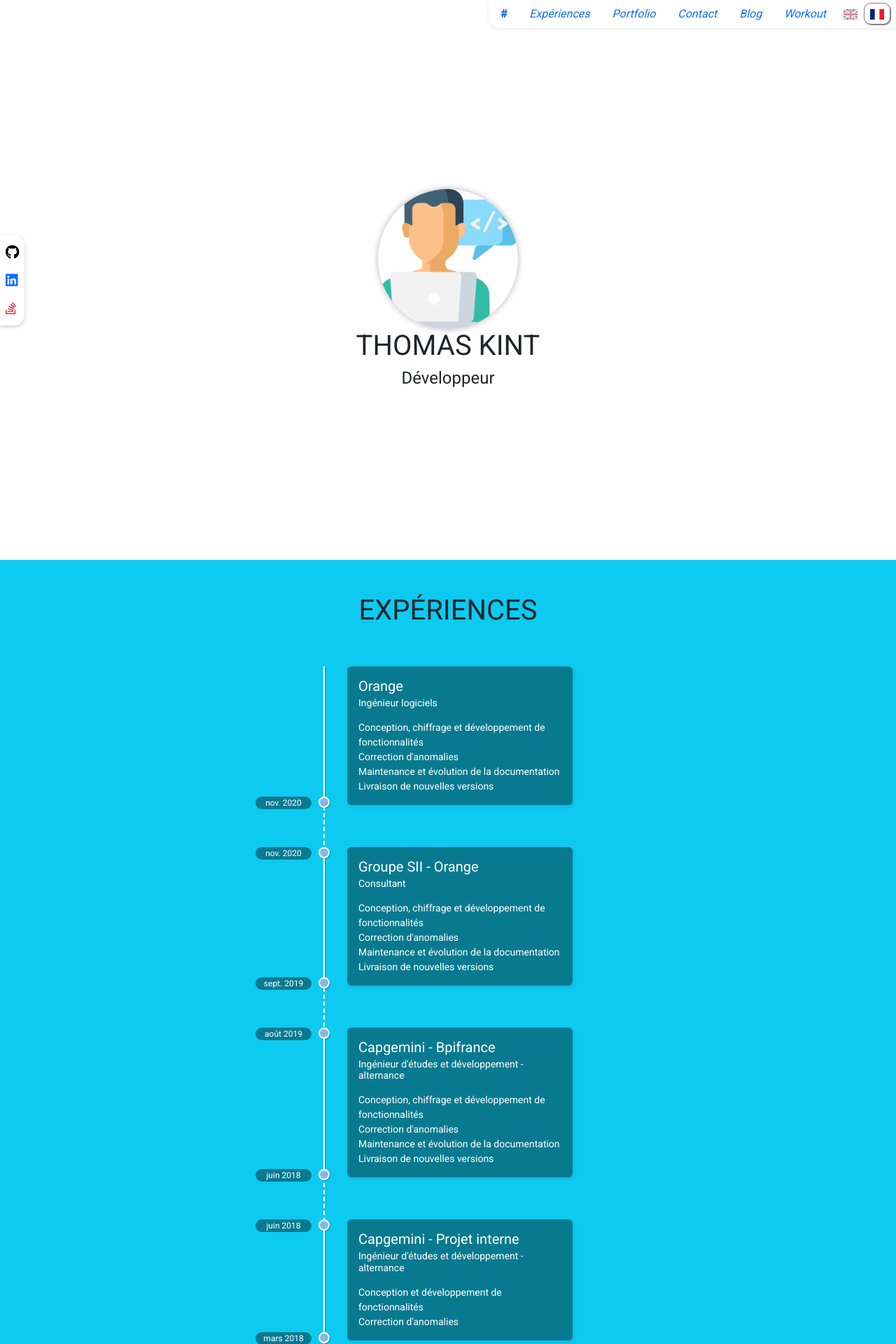
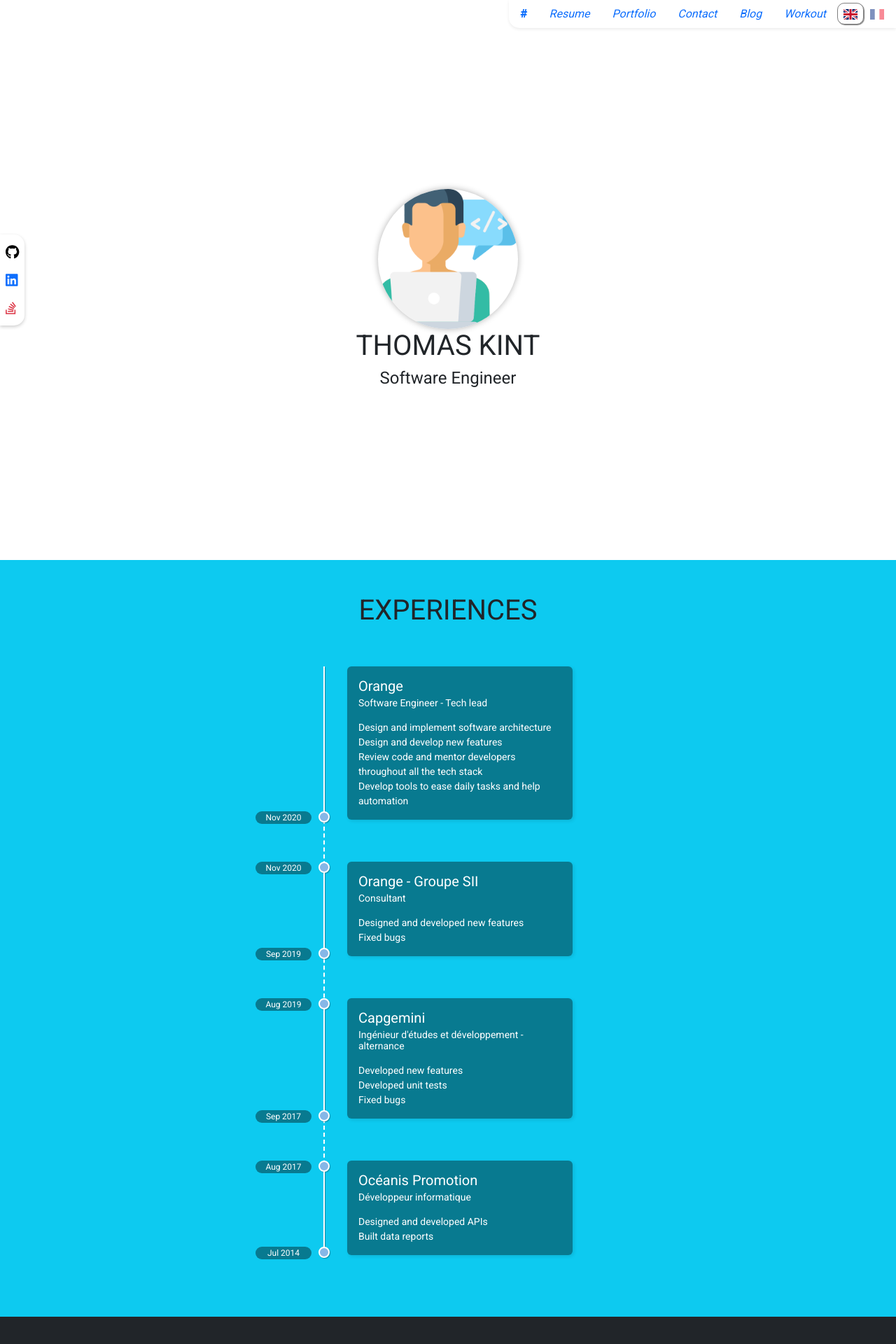
Before and after one commit to tkint/thomaskint, a Vue app: page / in a window 1280 px wide. Shown: the top 1920 px of the page at 70% size. Built offline with nearby package versions, Linux system fonts and the light colour scheme.

Commit message:
fix: translations

```diff
--- a/src/components/LocaleSelect.vue
+++ b/src/components/LocaleSelect.vue
@@ -1,23 +1,25 @@
 <script lang="ts" setup>
-import { watch } from 'vue';
-import { useI18n } from 'vue-i18n';
+import frFlag from '@/assets/flags/fr.svg';
+import enFlag from '@/assets/flags/gb.svg';
 import useCookies from '@/composables/useCookies';
 import i18n, { localeCookieKey } from '@/i18n';
-import frFlag from '@/assets/flags/fr.svg';
-import enFlag from '@/assets/flags/gb.svg';
+import dayjs from 'dayjs';
+import { watch } from 'vue';
+import { Locale, useI18n } from 'vue-i18n';
 
 const cookies = useCookies();
 
 const { availableLocales } = i18n.global;
 const { locale: currentLocale } = useI18n();
 
-const flags = {
+const flags: Record<Locale, string> = {
   fr: frFlag,
   en: enFlag,
 };
 
 watch(currentLocale, (newLocale) => {
   cookies.set(localeCookieKey, newLocale);
+  dayjs.locale(newLocale);
 });
 </script>
 
--- a/src/components/home/Social.vue
+++ b/src/components/home/Social.vue
@@ -9,7 +9,7 @@
   css?: string;
 }
 
-const networks = [
+const networks: Network[] = [
   {
     name: 'Github',
     icon: 'github',
@@ -28,7 +28,7 @@
     url: 'https://stackoverflow.com/users/9852414/tkint',
     css: 'text-danger',
   },
-] as Network[];
+];
 </script>
 
 <template>
--- a/src/composables/useCookies.ts
+++ b/src/composables/useCookies.ts
@@ -2,6 +2,7 @@
   get: (key: string) =>
     document.cookie
       .split(';')
+      .map((cookie) => cookie.trim())
       .find((cookie) => cookie.startsWith(`${key}=`))
       ?.split('=')[1],
   set: (key: string, value: string) => (document.cookie = `${key}=${value}`),
--- a/src/data/portfolio.ts
+++ b/src/data/portfolio.ts
@@ -19,14 +19,15 @@
   lastname: string;
 }
 
-const contributors = {
+const contributors: Record<string, Contributor> = {
   tkint: { firstname: 'Thomas', lastname: 'Kint' },
   kbouzan: { firstname: 'Kevin', lastname: 'Bouzan' },
   bdomange: { firstname: 'Baptiste', lastname: 'Domange' },
-} as Record<string, Contributor>;
+};
 
-export const projects = computed(() => {
+export const projects = computed<Project[]>(() => {
   const { t } = useI18n();
+
   return [
     {
       name: 'hocon-parser',
@@ -75,5 +76,5 @@
         },
       ],
     },
-  ] as Project[];
+  ];
 });
--- a/src/data/resume.ts
+++ b/src/data/resume.ts
@@ -9,7 +9,7 @@
   endDate?: string;
 }
 
-export const experiences = computed(() => {
+export const experiences = computed<Experience[]>(() => {
   const { t, tm } = useI18n();
 
   return [
@@ -21,30 +21,16 @@
       endDate: '01/08/2017',
     },
     {
-      name: t('home.resume.experiences.capgemini-orange-bank.name'),
-      role: t('home.resume.experiences.capgemini-orange-bank.role'),
-      descriptions: tm('home.resume.experiences.capgemini-orange-bank.descriptions'),
+      name: t('home.resume.experiences.capgemini.name'),
+      role: t('home.resume.experiences.capgemini.role'),
+      descriptions: tm('home.resume.experiences.capgemini.descriptions'),
       startDate: '01/09/2017',
-      endDate: '01/03/2018',
+      endDate: '31/08/2019',
     },
     {
-      name: t('home.resume.experiences.capgemini-internal.name'),
-      role: t('home.resume.experiences.capgemini-internal.role'),
-      descriptions: tm('home.resume.experiences.capgemini-internal.descriptions'),
-      startDate: '01/03/2018',
-      endDate: '01/06/2018',
-    },
-    {
-      name: t('home.resume.experiences.capgemini-bpi-france.name'),
-      role: t('home.resume.experiences.capgemini-bpi-france.role'),
-      descriptions: tm('home.resume.experiences.capgemini-bpi-france.descriptions'),
-      startDate: '01/06/2018',
-      endDate: '01/08/2019',
-    },
-    {
-      name: t('home.resume.experiences.sii-orange.name'),
-      role: t('home.resume.experiences.sii-orange.role'),
-      descriptions: tm('home.resume.experiences.sii-orange.descriptions'),
+      name: t('home.resume.experiences.sii.name'),
+      role: t('home.resume.experiences.sii.role'),
+      descriptions: tm('home.resume.experiences.sii.descriptions'),
       startDate: '01/09/2019',
       endDate: '01/11/2020',
     },
@@ -52,7 +38,7 @@
       name: t('home.resume.experiences.orange.name'),
       role: t('home.resume.experiences.orange.role'),
       descriptions: tm('home.resume.experiences.orange.descriptions'),
-      startDate: '01/11/2020',
+      startDate: '15/11/2020',
     },
-  ] as Experience[];
+  ];
 });
--- a/src/i18n.ts
+++ b/src/i18n.ts
@@ -5,11 +5,14 @@
 
 const cookies = useCookies();
 export const localeCookieKey = 'locale';
+export const locales = ['fr', 'en'] as const;
+export type Locale = typeof locales[number];
+export const defaultLocale: Locale = 'en';
 
 export default createI18n({
   legacy: false,
-  locale: cookies.get(localeCookieKey) || 'fr',
-  fallbackLocale: 'fr',
+  locale: cookies.get(localeCookieKey) || defaultLocale,
+  fallbackLocale: defaultLocale,
   messages: {
     fr: frMessages,
     en: enMessages,
--- a/src/locales/en.json
+++ b/src/locales/en.json
@@ -1,9 +1,12 @@
 {
+  "common": {
+    "today": "Today"
+  },
   "navbar": {
     "resume": "Resume",
     "portfolio": "Portfolio",
     "contact": "Contact",
-    "blog": "Blog\n",
+    "blog": "Blog",
     "workout": "Workout"
   },
   "home": {
@@ -26,60 +29,33 @@
       "experiences": {
         "oceanis": {
           "name": "Océanis Promotion",
-          "role": "Développeur informatique - alternance",
-          "descriptions": [
-            "Gestion de projets.",
-            "Développement de Web Services (REST, C#, MS CRM 2011, SQL).",
-            "Extractions de données SQL (reporting d'activité, tableaux croisés dynamiques, Business Intelligence).",
-            "Gestion et migration de MS CRM 2011 et 2016 (Plugins, Workflows, Javascripts).",
-            "Gestion Sage 1000.",
-            "Formation des utilisateurs."
-          ]
+          "role": "Développeur informatique",
+          "descriptions": ["Designed and developed APIs", "Built data reports"]
         },
-        "capgemini-orange-bank": {
-          "name": "Capgemini - Orange Bank",
+        "capgemini": {
+          "name": "Capgemini",
           "role": "Ingénieur d'études et développement - alternance",
-          "descriptions": ["Développement de tests unitaires", "Correction d'anomalies"]
+          "descriptions": ["Developed new features", "Developed unit tests", "Fixed bugs"]
         },
-        "capgemini-internal": {
-          "name": "Capgemini - Projet interne",
-          "role": "Ingénieur d'études et développement - alternance",
-          "descriptions": ["Conception et développement de fonctionnalités", "Correction d'anomalies"]
-        },
-        "capgemini-bpi-france": {
-          "name": "Capgemini - Bpifrance",
-          "role": "Ingénieur d'études et développement - alternance",
-          "descriptions": [
-            "Design, costing and development of features",
-            "Correction d'anomalies",
-            "Maintenance et évolution de la documentation",
-            "Livraison de nouvelles versions"
-          ]
-        },
-        "sii-orange": {
-          "name": "Groupe SII - Orange",
+        "sii": {
+          "name": "Orange - Groupe SII",
           "role": "Consultant",
-          "descriptions": [
-            "Conception, chiffrage et développement de fonctionnalités",
-            "Correction d'anomalies",
-            "Maintenance et évolution de la documentation",
-            "Livraison de nouvelles versions"
-          ]
+          "descriptions": ["Designed and developed new features", "Fixed bugs"]
         },
         "orange": {
           "name": "Orange",
-          "role": "Ingénieur logiciels",
+          "role": "Software Engineer - Tech lead",
           "descriptions": [
-            "Conception, chiffrage et développement de fonctionnalités",
-            "Correction d'anomalies",
-            "Maintenance et évolution de la documentation",
-            "Livraison de nouvelles versions"
+            "Design and implement software architecture",
+            "Design and develop new features",
+            "Review code and mentor developers throughout all the tech stack",
+            "Develop tools to ease daily tasks and help automation"
           ]
         }
       }
     },
     "landing": {
-      "role": "Developer"
+      "role": "Software Engineer"
     },
     "portfolio": {
       "project": {
@@ -106,6 +82,27 @@
     "title": "Blog"
   },
   "workout": {
-    "addExercice": "Add an exercise"
+    "form": {
+      "title": "Formulaire"
+    },
+    "result": {
+      "title": "Résultat"
+    },
+    "day": "Jour",
+    "weekDay": {
+      "MONDAY": "Lundi",
+      "TUESDAY": "Mardi",
+      "WEDNESDAY": "Mercredi",
+      "THURSDAY": "Jeudi",
+      "FRIDAY": "Vendredi",
+      "SATURDAY": "Samedi",
+      "SUNDAY": "Dimanche"
+    },
+    "exercise": "Exercice",
+    "series": "Séries",
+    "repetitions": "Répétitions",
+    "addExercice": "Ajouter un exercice pour @.lower:{0}",
+    "restingDay": "Repos",
+    "title": "Workout"
   }
 }
--- a/src/locales/fr.json
+++ b/src/locales/fr.json
@@ -1,4 +1,7 @@
 {
+  "common": {
+    "today": "Aujourd'hui"
+  },
   "navbar": {
     "resume": "Expériences",
     "contact": "Contact",
@@ -22,7 +25,7 @@
       "error": "Erreur"
     },
     "landing": {
-      "role": "Développeur"
+      "role": "Software Engineer"
     },
     "portfolio": {
       "title": "Portfolio",
@@ -49,58 +52,31 @@
       "experiences": {
         "oceanis": {
           "name": "Océanis Promotion",
-          "role": "Développeur informatique - alternance",
+          "role": "Développeur informatique",
+          "descriptions": ["Conception et développement d'APIs", "Extractions de données SQL"]
+        },
+        "capgemini": {
+          "name": "Capgemini",
+          "role": "Ingénieur d'études et développement",
           "descriptions": [
-            "Gestion de projet de refonte d'un site web",
-            "Conception, développement et déploiement de Web Services",
-            "Extractions de données SQL",
-            "Formation des utilisateurs"
-          ]
-        },
-        "capgemini-orange-bank": {
-          "name": "Capgemini - Orange Bank",
-          "role": "Ingénieur d'études et développement - alternance",
-          "descriptions": [
-            "Développement de tests unitaires",
+            "Développement de nouvelles fonctionnalités",
+            "Mise en place de tests unitaires",
             "Correction d'anomalies"
           ]
         },
-        "capgemini-internal": {
-          "name": "Capgemini - Projet interne",
-          "role": "Ingénieur d'études et développement - alternance",
-          "descriptions": [
-            "Conception et développement de fonctionnalités",
-            "Correction d'anomalies"
-          ]
-        },
-        "capgemini-bpi-france": {
-          "name": "Capgemini - Bpifrance",
-          "role": "Ingénieur d'études et développement - alternance",
-          "descriptions": [
-            "Conception, chiffrage et développement de fonctionnalités",
-            "Correction d'anomalies",
-            "Maintenance et évolution de la documentation",
-            "Livraison de nouvelles versions"
-          ]
-        },
-        "sii-orange": {
-          "name": "Groupe SII - Orange",
+        "sii": {
+          "name": "Orange - Groupe SII",
           "role": "Consultant",
-          "descriptions": [
-            "Conception, chiffrage et développement de fonctionnalités",
-            "Correction d'anomalies",
-            "Maintenance et évolution de la documentation",
-            "Livraison de nouvelles versions"
-          ]
+          "descriptions": ["Conception et développement de nouvelles fonctionnalités", "Correction d'anomalies"]
         },
         "orange": {
           "name": "Orange",
-          "role": "Ingénieur logiciels",
+          "role": "Ingénieur logiciels - Tech lead",
           "descriptions": [
-            "Conception, chiffrage et développement de fonctionnalités",
-            "Correction d'anomalies",
-            "Maintenance et évolution de la documentation",
-            "Livraison de nouvelles versions"
+            "Etude et mise en place des architectures techniques",
+            "Conception et développement de nouvelles fonctionnalités",
+            "Revue de code et formation des développeurs aux différentes technologies",
+            "Création d'outils de gestion et d'automatisation"
           ]
         }
       }
--- a/src/main.ts
+++ b/src/main.ts
@@ -4,17 +4,23 @@
 import { FontAwesomeIcon } from '@fortawesome/vue-fontawesome';
 import { library } from '@fortawesome/fontawesome-svg-core';
 import dayjs from 'dayjs';
-import fr from 'dayjs/locale/fr';
+import dayjsFR from 'dayjs/locale/fr';
+import dayjsEN from 'dayjs/locale/en';
 import customParseFormat from 'dayjs/plugin/customParseFormat';
 
 import App from '@/App.vue';
 import router from '@/router';
-import i18n from '@/i18n';
+import i18n, { localeCookieKey, defaultLocale } from '@/i18n';
 import { Icons } from '@/data/icons';
+import useCookies from './composables/useCookies';
 
 library.add(...Object.values(Icons));
 
-dayjs.locale(fr);
+dayjs.locale(dayjsFR);
+dayjs.locale(dayjsEN);
 dayjs.extend(customParseFormat);
 
+const cookies = useCookies();
+dayjs.locale(cookies.get(localeCookieKey) ?? defaultLocale);
+
 createApp(App).use(router).use(i18n).component('font-awesome-icon', FontAwesomeIcon).mount('#app');
```
